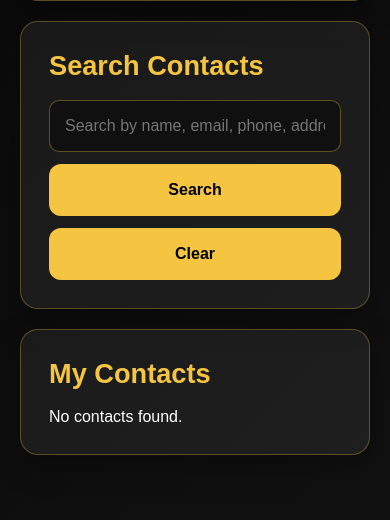
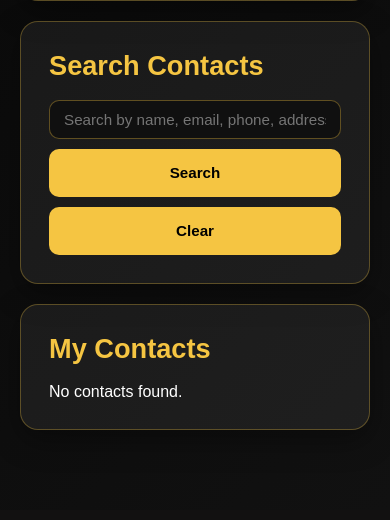
Before and after one commit to elvie-valmores/LAMP-Stack-Project-Group-14, a PHP site: page /frontend/pages/contacts.php in a window 390 px wide. Shown: the part 952-1472 px from the top of the page. After the commit the page ends 1382 px from the top, so only its background shows below. Run offline with PHP 8.4, Linux system fonts and the light colour scheme; the visitor is signed in with stand-in values (Sample User, id 1); data that the repository does not hold is empty.

Commit message:
Force fix contact search layout

```diff
--- a/frontend/assets/css/style.css
+++ b/frontend/assets/css/style.css
@@ -1195,3 +1195,42 @@ small {
         width: 100% !important;
     }
 }
+
+/* FORCE FIX: Contact Search Layout */
+.contacts-card .search-row {
+    display: flex !important;
+    align-items: center !important;
+    gap: 10px !important;
+    width: 100% !important;
+}
+
+.contacts-card .search-row #searchInput {
+    flex: 1 !important;
+    height: 48px !important;
+    padding: 10px 14px !important;
+    font-size: 0.95rem !important;
+}
+
+.contacts-card .search-row #searchBtn,
+.contacts-card .search-row #clearSearchBtn {
+    width: 95px !important;
+    height: 48px !important;
+    padding: 0 !important;
+    font-size: 0.95rem !important;
+    border-radius: 10px !important;
+    display: inline-flex !important;
+    align-items: center !important;
+    justify-content: center !important;
+}
+
+@media (max-width: 700px) {
+    .contacts-card .search-row {
+        flex-direction: column !important;
+    }
+
+    .contacts-card .search-row #searchInput,
+    .contacts-card .search-row #searchBtn,
+    .contacts-card .search-row #clearSearchBtn {
+        width: 100% !important;
+    }
+}
```
